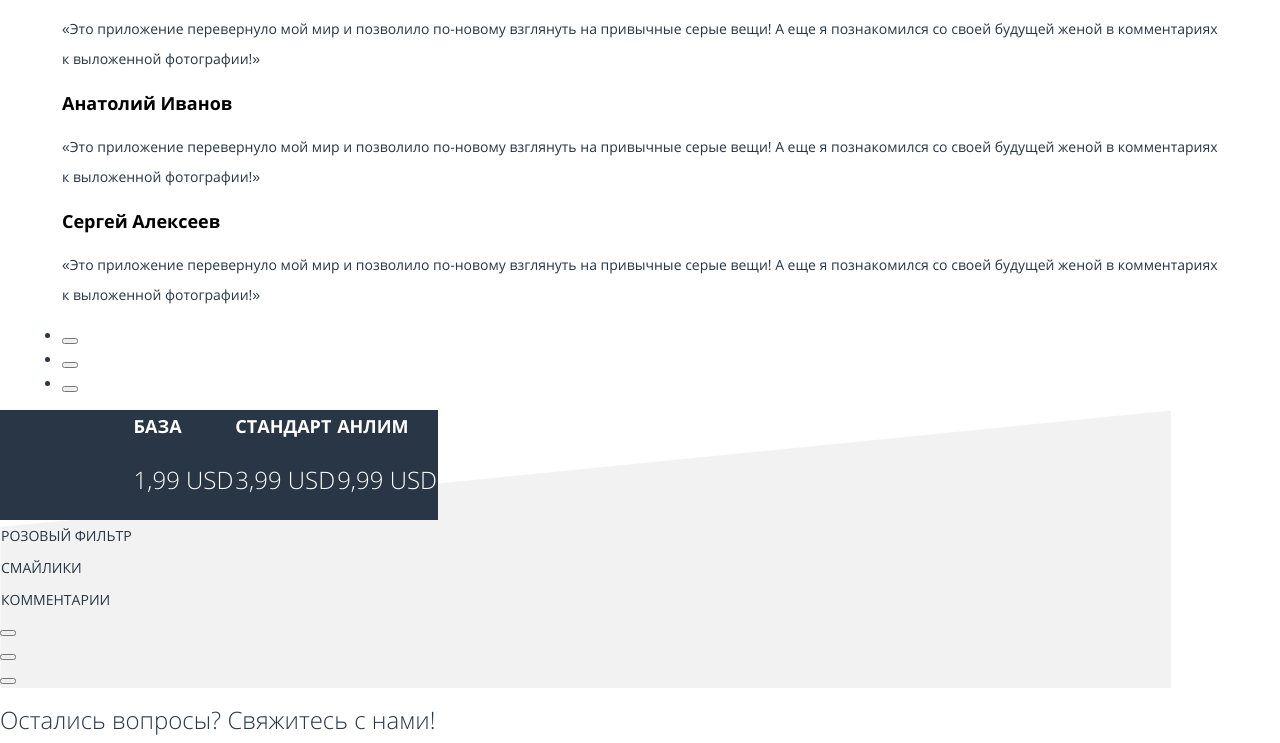
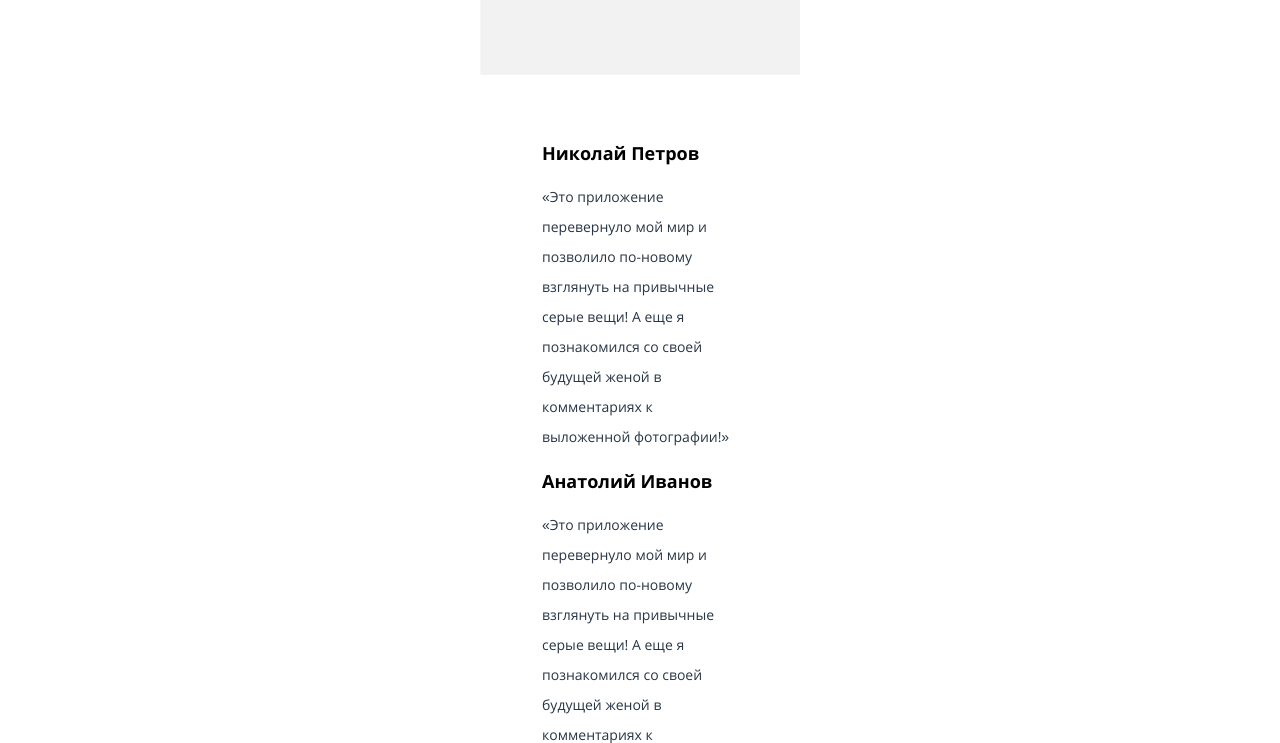
Before and after one commit to lerkot/556495-pink-18, a website: page source/index.html in a window 1280 px wide. Shown: the part 1502-2245 px from the top of the page. Drawn offline with nearby package versions, Linux system fonts and the light colour scheme; files that its build step writes are made by us from their sources.

Commit message:
Устанавливает фиксширину для inner, убирает фоновые изображения у элементов с -inner

```diff
--- a/source/less/blocks/inner.less
+++ b/source/less/blocks/inner.less
@@ -1,5 +1,5 @@
 .inner {
-  min-width: @breakpoint-mobile;
+  width: 320px;
   margin: 0 auto;
   background-color: transparent;
 }
--- a/source/less/blocks/intro.less
+++ b/source/less/blocks/intro.less
@@ -2,7 +2,6 @@
   min-height: 462px;
   padding-top: 33px;
   background-color: #000000;
-  background-image: url("../img/bg-back-mobile@1x.jpg");
   background-repeat: no-repeat;
 }
 
--- a/source/less/blocks/reviews.less
+++ b/source/less/blocks/reviews.less
@@ -5,6 +5,10 @@
 }
 
 .reviews__list {
+  .lists-mixin();
+}
+
+.reviews__toggles {
   .lists-mixin();
 }
 
--- a/source/less/blocks/tariffs.less
+++ b/source/less/blocks/tariffs.less
@@ -1,5 +1,4 @@
 .tariffs__inner {
-  background-image: url("../../img/bg-grey.jpg");
   background-repeat: no-repeat;
 }
 
```
